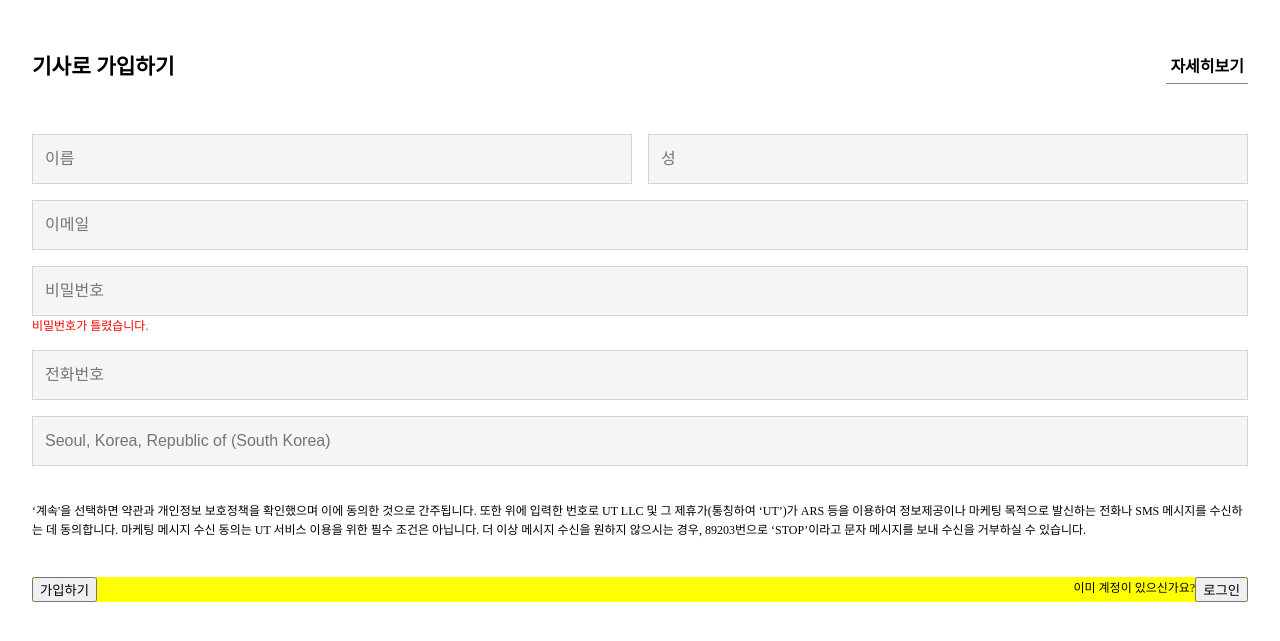
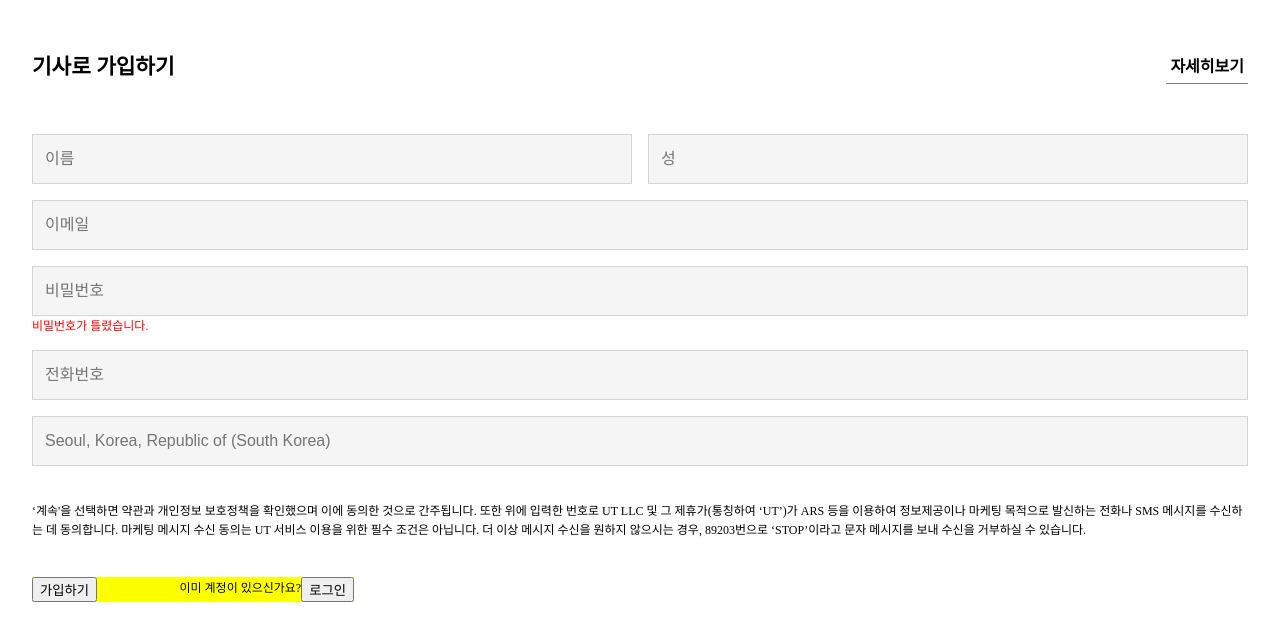
Before and after one commit to FRONTENDBOOTCAMP-17th/Pride, a website built with Vite: page src/html/sections/sign-up.html in a window 1280 px wide. Shown: the part 117-758 px from the top of the page. Built offline with nearby package versions, Linux system fonts and the light colour scheme.

Commit message:
미완성

```diff
--- a/src/css/sign-up.css
+++ b/src/css/sign-up.css
@@ -137,12 +137,13 @@ p {
   display: flex;
   flex-flow: row nowrap;
   justify-content: space-between;
-  inline-size: 100%;
+  inline-size: 322px;
 }
 
 .login-group {
   display: flex;
   flex-flow: row nowrap;
+  justify-content: start;
   align-items: center;
 }
 
--- a/src/css/signup.css
+++ /dev/null
@@ -1 +0,0 @@
-/* UT로 운행하기 / 기사로 가입하기 */
```
Also changed, not shown: src/html/sections/sign-up.html (+0 -1 lines), src/html/sections/company.html (added), src/html/sections/news.html (added).
